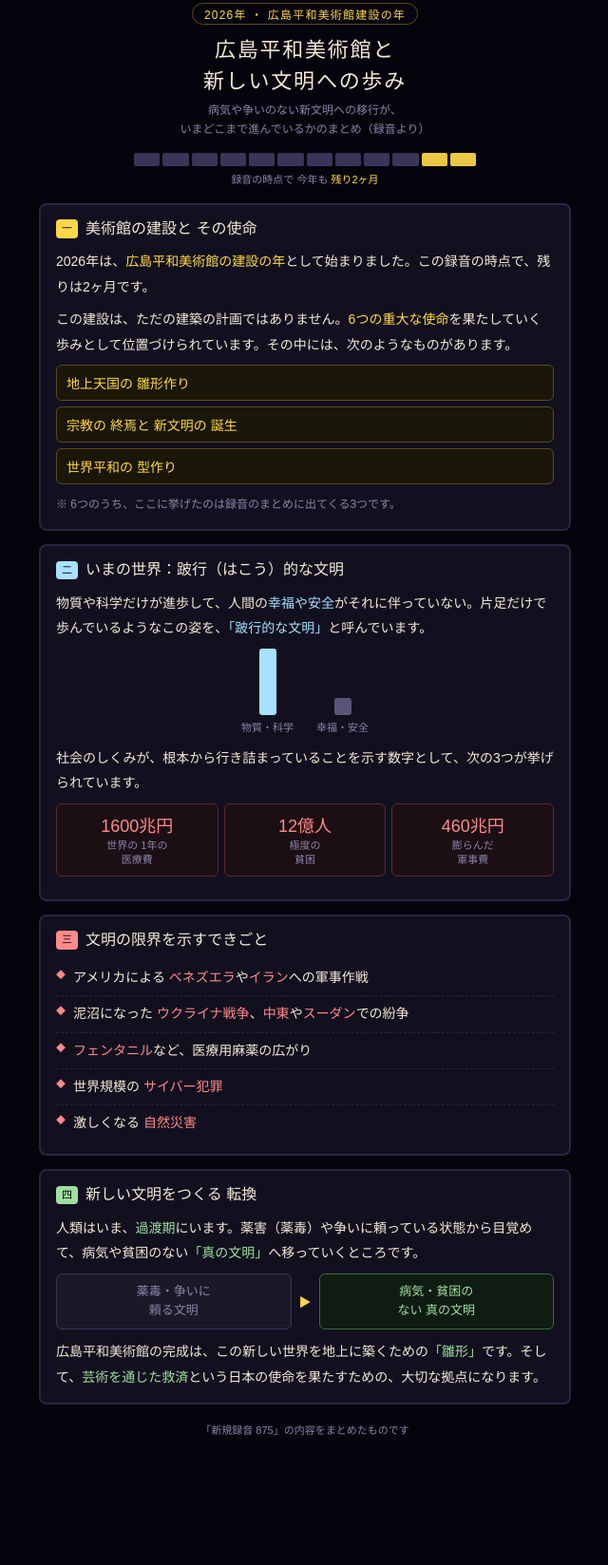
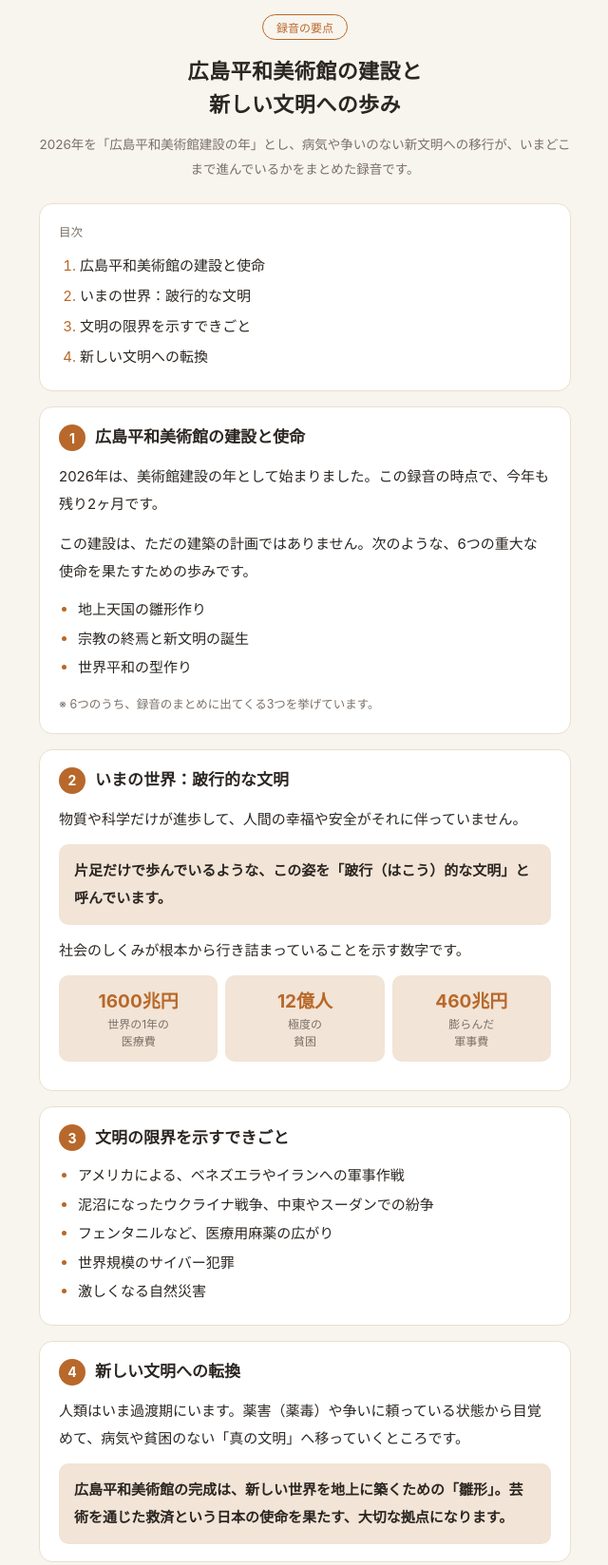
Before and after one commit to aaiuioo-maker/sandai-genso, a plain HTML site: page heiwa/index.html in a window 1280 px wide. Shown: the part 13-1661 px from the top of the page at 95% size, without its empty margins (319-959 px from the left). Before the commit the page ends 1554 px from the top, so only its background shows below. Drawn offline with Linux system fonts and the light colour scheme; a web font is replaced by a local one.

Commit message:
広島平和美術館と新文明：見た目を岡田茂吉研究所の講話の要点ページと同じに（明るいクリーム色の地・白い角丸のカード・目次・茶色の丸い番号・ベージュの強調の箱・ふつうのゴシック体）。アイコンも同じ色合いに作り直す（光の輪の中のオリーブをくわえた鳩と美術館）
Co-Authored-By: Claude Opus 5.5 <noreply@anthropic.com>

```diff
--- a/heiwa/index.html
+++ b/heiwa/index.html
@@ -7,127 +7,108 @@
 <meta name="apple-mobile-web-app-title" content="平和美術館">
 <title>広島平和美術館と新文明</title>
 <meta name="description" content="2026年は「広島平和美術館建設の年」。病気や争いのない新文明への移行が、いまどこまで進んでいるかのまとめ">
-<link rel="apple-touch-icon" href="icon-180.png?v=1">
-<link rel="manifest" href="heiwa.webmanifest?v=1">
-<meta name="apple-mobile-web-app-status-bar-style" content="black-translucent">
-<meta name="theme-color" content="#05040d">
-<link rel="icon" href="icon-180.png?v=1">
-<link rel="preconnect" href="https://fonts.googleapis.com">
-<link rel="preconnect" href="https://fonts.gstatic.com" crossorigin>
-<link href="https://fonts.googleapis.com/css2?family=DotGothic16&display=swap" rel="stylesheet">
+<link rel="apple-touch-icon" href="icon-180.png?v=2">
+<link rel="manifest" href="heiwa.webmanifest?v=2">
+<meta name="apple-mobile-web-app-status-bar-style" content="default">
+<meta name="theme-color" content="#f8f4ee">
+<link rel="icon" href="icon-180.png?v=2">
 <style>
-  :root { --bg:#05040d; --fg:#f3ead6; --accent:#d97757; --card:#12101f; --line:#2a2540; --sub:#8a84a8;
-          --kin:#ffd84a; --hei:#a8e0ff; --chi:#ff8a8a; --mido:#9fe0a0; --shu:#c890f0; }
+  :root { --bg:#f8f4ee; --card:#ffffff; --line:#eadfce; --fg:#2b2622; --sub:#7a7068; --accent:#b8682a; --soft:#f2e4d6; }
   * { box-sizing: border-box; }
   html, body { margin: 0; background: var(--bg); color: var(--fg); }
   /* iPhone で ほかの画面から戻ったときなどに、文字が勝手に大きくならないようにする */
   html { -webkit-text-size-adjust: 100%; text-size-adjust: 100%; }
-  body { font-family: "DotGothic16", sans-serif; display: flex; flex-direction: column; align-items: center;
-         padding: calc(16px + env(safe-area-inset-top)) 16px calc(24px + env(safe-area-inset-bottom)); min-height: 100vh; }
-  .wrap { width: 100%; max-width: 560px; }
-  header { text-align: center; margin-bottom: 14px; }
-  .year { display: inline-block; font-size: 12px; color: var(--kin); border: 1px solid #5a4a20; border-radius: 99px; padding: 2px 12px; letter-spacing: .1em; }
-  h1 { font-size: 22px; font-weight: 400; margin: 10px 0 4px; letter-spacing: .08em; line-height: 1.5; }
-  .sub { font-size: 12px; color: var(--sub); margin: 0; line-height: 1.7; }
-  /* 残りの月（12か月のうち 10 が終わり、残り 2） */
-  .months { display: grid; grid-template-columns: repeat(12, 1fr); gap: 3px; margin: 14px auto 4px; max-width: 360px; }
-  .months i { display: block; height: 14px; border-radius: 2px; background: #3a3458; }
-  .months i.left { background: var(--kin); animation: blink 1.6s ease-in-out infinite; }
-  @keyframes blink { 50% { opacity: .45; } }
-  .mlabel { font-size: 11px; color: var(--sub); text-align: center; }
-  .mlabel b { color: var(--kin); font-weight: 400; }
-  section { background: var(--card); border: 2px solid var(--line); border-radius: 8px; padding: 14px 16px; margin-top: 14px; }
-  h2 { font-size: 16px; font-weight: 400; margin: 0 0 10px; display: flex; align-items: center; gap: 8px; line-height: 1.4; }
-  h2 .n { flex-shrink: 0; font-size: 11px; color: var(--bg); background: var(--c, var(--accent)); border-radius: 4px; padding: 2px 6px; }
-  p { font-size: 14px; line-height: 1.9; margin: 0 0 8px; }
+  body { font-family: -apple-system, BlinkMacSystemFont, "Hiragino Sans", "Hiragino Kaku Gothic ProN", "Noto Sans JP", "Yu Gothic", "Meiryo", sans-serif;
+         padding: calc(28px + env(safe-area-inset-top)) 18px calc(32px + env(safe-area-inset-bottom)); }
+  .wrap { max-width: 560px; margin: 0 auto; }
+  header { text-align: center; margin-bottom: 22px; }
+  .pill { display: inline-block; font-size: 12px; color: var(--accent); border: 1.5px solid var(--accent); border-radius: 99px; padding: 4px 14px; }
+  h1 { font-size: 22px; font-weight: 700; margin: 16px 0 12px; line-height: 1.6; letter-spacing: .02em; }
+  .lead { font-size: 13.5px; color: var(--sub); margin: 0; line-height: 1.9; }
+  .card { background: var(--card); border: 1px solid var(--line); border-radius: 14px; padding: 18px 20px; margin-top: 16px; }
+  .toc-t { font-size: 12.5px; color: var(--sub); margin: 0 0 8px; }
+  .toc ol { margin: 0; padding-left: 22px; }
+  .toc li { font-size: 15px; line-height: 2; }
+  .toc a { color: inherit; text-decoration: none; }
+  h2 { font-size: 17px; font-weight: 700; margin: 0 0 12px; display: flex; align-items: center; gap: 10px; line-height: 1.5; }
+  h2 .n { flex-shrink: 0; width: 28px; height: 28px; border-radius: 50%; background: var(--accent); color: #fff; font-size: 14px;
+          display: inline-flex; align-items: center; justify-content: center; }
+  p { font-size: 15px; line-height: 1.95; margin: 0 0 12px; }
   p:last-child { margin-bottom: 0; }
-  ul { margin: 0; padding: 0; list-style: none; }
-  li { font-size: 14px; line-height: 1.8; padding: 6px 0 6px 18px; position: relative; border-top: 1px dashed var(--line); }
-  li:first-child { border-top: none; }
-  li::before { content: "◆"; position: absolute; left: 0; top: 7px; font-size: 10px; color: var(--c, var(--accent)); }
-  em { font-style: normal; color: var(--c, var(--kin)); }
-  /* 6つの使命 */
-  .mission { display: grid; grid-template-columns: 1fr; gap: 6px; margin: 4px 0 10px; }
-  .mission div { border: 1px solid #5a4a20; background: #1a1608; border-radius: 6px; padding: 8px 10px; font-size: 14px; color: var(--kin); }
-  .mission div small { display: block; color: var(--sub); font-size: 11px; }
-  /* 数字のカード */
-  .nums { display: grid; grid-template-columns: repeat(3, 1fr); gap: 6px; margin: 4px 0 10px; }
-  .nums div { background: #1c0f14; border: 1px solid #5a2a30; border-radius: 6px; padding: 8px 4px; text-align: center; }
-  .nums b { display: block; font-weight: 400; font-size: 18px; color: var(--chi); white-space: nowrap; }
-  .nums span { font-size: 11px; color: var(--sub); line-height: 1.4; display: block; margin-top: 2px; }
-  @media (max-width: 360px) { .nums b { font-size: 15px; } }
-  /* 跛行の図：片足だけ長い */
-  .legs { display: flex; justify-content: center; gap: 24px; margin: 6px 0 12px; align-items: flex-end; }
-  .legs div { text-align: center; font-size: 11px; color: var(--sub); }
-  .legs i { display: block; width: 18px; margin: 0 auto 4px; border-radius: 3px; }
-  .legs .l1 i { height: 70px; background: var(--hei); }
-  .legs .l2 i { height: 18px; background: #5a5478; }
-  .shift { display: flex; align-items: center; gap: 8px; margin: 4px 0 10px; font-size: 13px; }
-  .shift div { flex: 1; text-align: center; border-radius: 6px; padding: 8px 4px; line-height: 1.6; }
-  .shift .from { background: #1c1828; border: 1px solid #3a3458; color: var(--sub); }
-  .shift .to { background: #0f1c12; border: 1px solid #3a6a40; color: var(--mido); }
-  .shift span { color: var(--kin); flex-shrink: 0; }
-  footer { margin-top: 18px; font-size: 11px; color: var(--sub); text-align: center; line-height: 1.8; }
+  .point { background: var(--soft); border-radius: 10px; padding: 14px 16px; font-weight: 700; font-size: 15px; line-height: 1.9; margin: 12px 0; }
+  .point:last-child { margin-bottom: 0; }
+  ul { margin: 0 0 12px; padding-left: 20px; }
+  ul:last-child { margin-bottom: 0; }
+  li { font-size: 15px; line-height: 1.9; margin: 2px 0; }
+  li::marker { color: var(--accent); }
+  .note { font-size: 12.5px; color: var(--sub); }
+  /* 数字 */
+  .nums { display: grid; grid-template-columns: repeat(3, 1fr); gap: 8px; margin: 12px 0; }
+  .nums div { background: var(--soft); border-radius: 10px; padding: 12px 4px; text-align: center; }
+  .nums b { display: block; font-size: 19px; color: var(--accent); white-space: nowrap; }
+  .nums span { display: block; font-size: 12px; color: var(--sub); margin-top: 4px; line-height: 1.5; }
+  @media (max-width: 360px) { .nums b { font-size: 16px; } }
+  footer { margin-top: 22px; font-size: 12px; color: var(--sub); text-align: center; line-height: 1.8; }
 </style>
 </head>
 <body>
 <div class="wrap">
 
 <header>
-  <span class="year">2026年 ・ 広島平和美術館建設の年</span>
-  <h1>広島平和美術館と<br>新しい文明への歩み</h1>
-  <p class="sub">病気や争いのない新文明への移行が、<br>いまどこまで進んでいるかのまとめ（録音より）</p>
-  <div class="months" aria-hidden="true"><i></i><i></i><i></i><i></i><i></i><i></i><i></i><i></i><i></i><i></i><i class="left"></i><i class="left"></i></div>
-  <p class="mlabel">録音の時点で 今年も <b>残り2ヶ月</b></p>
+  <span class="pill">録音の要点</span>
+  <h1>広島平和美術館の建設と<br>新しい文明への歩み</h1>
+  <p class="lead">2026年を「広島平和美術館建設の年」とし、病気や争いのない新文明への移行が、いまどこまで進んでいるかをまとめた録音です。</p>
 </header>
 
-<section style="--c: var(--kin)">
-  <h2><span class="n">一</span>美術館の建設と その使命</h2>
-  <p>2026年は、<em>広島平和美術館の建設の年</em>として始まりました。この録音の時点で、残りは2ヶ月です。</p>
-  <p>この建設は、ただの建築の計画ではありません。<em>6つの重大な使命</em>を果たしていく歩みとして位置づけられています。その中には、次のようなものがあります。</p>
-  <div class="mission">
-    <div>地上天国の 雛形作り</div>
-    <div>宗教の 終焉と 新文明の 誕生</div>
-    <div>世界平和の 型作り</div>
-  </div>
-  <p style="font-size:12px;color:var(--sub)">※ 6つのうち、ここに挙げたのは録音のまとめに出てくる3つです。</p>
+<nav class="card toc">
+  <p class="toc-t">目次</p>
+  <ol>
+    <li><a href="#s1">広島平和美術館の建設と使命</a></li>
+    <li><a href="#s2">いまの世界：跛行的な文明</a></li>
+    <li><a href="#s3">文明の限界を示すできごと</a></li>
+    <li><a href="#s4">新しい文明への転換</a></li>
+  </ol>
+</nav>
+
+<section class="card" id="s1">
+  <h2><span class="n">1</span>広島平和美術館の建設と使命</h2>
+  <p>2026年は、美術館建設の年として始まりました。この録音の時点で、今年も残り2ヶ月です。</p>
+  <p>この建設は、ただの建築の計画ではありません。次のような、6つの重大な使命を果たすための歩みです。</p>
+  <ul>
+    <li>地上天国の雛形作り</li>
+    <li>宗教の終焉と新文明の誕生</li>
+    <li>世界平和の型作り</li>
+  </ul>
+  <p class="note">※ 6つのうち、録音のまとめに出てくる3つを挙げています。</p>
 </section>
 
-<section style="--c: var(--hei)">
-  <h2><span class="n">二</span>いまの世界：跛行（はこう）的な文明</h2>
-  <p>物質や科学だけが進歩して、人間の<em>幸福や安全</em>がそれに伴っていない。片足だけで歩んでいるようなこの姿を、<em>「跛行的な文明」</em>と呼んでいます。</p>
-  <div class="legs" aria-hidden="true">
-    <div class="l1"><i></i>物質・科学</div>
-    <div class="l2"><i></i>幸福・安全</div>
-  </div>
-  <p>社会のしくみが、根本から行き詰まっていることを示す数字として、次の3つが挙げられています。</p>
+<section class="card" id="s2">
+  <h2><span class="n">2</span>いまの世界：跛行的な文明</h2>
+  <p>物質や科学だけが進歩して、人間の幸福や安全がそれに伴っていません。</p>
+  <div class="point">片足だけで歩んでいるような、この姿を「跛行（はこう）的な文明」と呼んでいます。</div>
+  <p>社会のしくみが根本から行き詰まっていることを示す数字です。</p>
   <div class="nums">
-    <div><b>1600兆円</b><span>世界の 1年の<br>医療費</span></div>
+    <div><b>1600兆円</b><span>世界の1年の<br>医療費</span></div>
     <div><b>12億人</b><span>極度の<br>貧困</span></div>
     <div><b>460兆円</b><span>膨らんだ<br>軍事費</span></div>
   </div>
 </section>
 
-<section style="--c: var(--chi)">
-  <h2><span class="n">三</span>文明の限界を示すできごと</h2>
+<section class="card" id="s3">
+  <h2><span class="n">3</span>文明の限界を示すできごと</h2>
   <ul>
-    <li>アメリカによる <em>ベネズエラ</em>や<em>イラン</em>への軍事作戦</li>
-    <li>泥沼になった <em>ウクライナ戦争</em>、<em>中東</em>や<em>スーダン</em>での紛争</li>
-    <li><em>フェンタニル</em>など、医療用麻薬の広がり</li>
-    <li>世界規模の <em>サイバー犯罪</em></li>
-    <li>激しくなる <em>自然災害</em></li>
+    <li>アメリカによる、ベネズエラやイランへの軍事作戦</li>
+    <li>泥沼になったウクライナ戦争、中東やスーダンでの紛争</li>
+    <li>フェンタニルなど、医療用麻薬の広がり</li>
+    <li>世界規模のサイバー犯罪</li>
+    <li>激しくなる自然災害</li>
   </ul>
 </section>
 
-<section style="--c: var(--mido)">
-  <h2><span class="n">四</span>新しい文明をつくる 転換</h2>
-  <p>人類はいま、<em>過渡期</em>にいます。薬害（薬毒）や争いに頼っている状態から目覚めて、病気や貧困のない<em>「真の文明」</em>へ移っていくところです。</p>
-  <div class="shift">
-    <div class="from">薬毒・争いに<br>頼る文明</div>
-    <span>▶</span>
-    <div class="to">病気・貧困の<br>ない 真の文明</div>
-  </div>
-  <p>広島平和美術館の完成は、この新しい世界を地上に築くための<em>「雛形」</em>です。そして、<em>芸術を通じた救済</em>という日本の使命を果たすための、大切な拠点になります。</p>
+<section class="card" id="s4">
+  <h2><span class="n">4</span>新しい文明への転換</h2>
+  <p>人類はいま過渡期にいます。薬害（薬毒）や争いに頼っている状態から目覚めて、病気や貧困のない「真の文明」へ移っていくところです。</p>
+  <div class="point">広島平和美術館の完成は、新しい世界を地上に築くための「雛形」。芸術を通じた救済という日本の使命を果たす、大切な拠点になります。</div>
 </section>
 
 <footer>「新規録音 875」の内容をまとめたものです</footer>
@@ -136,7 +117,7 @@
 <!-- 更新した日時（GitHub に反映した日時が自動で出る）。画面のいちばん下に小さく出す -->
 <script>(function(){var d=new Date(document.lastModified);if(isNaN(d)||Math.abs(Date.now()-d)<5000)return;function p(n){return('0'+n).slice(-2);}
 var e=document.createElement('div');e.id='appVer';e.textContent='更新 '+d.getFullYear()+'/'+p(d.getMonth()+1)+'/'+p(d.getDate())+' '+p(d.getHours())+':'+p(d.getMinutes());
-e.style.cssText='display:block;width:100%;text-align:center;font:11px/1.4 sans-serif;color:inherit;opacity:.6;margin-top:10px;pointer-events:none;';
+e.style.cssText='display:block;width:100%;text-align:center;font:11px/1.4 sans-serif;color:#7a7068;margin-top:10px;pointer-events:none;';
 document.body.appendChild(e);})();</script>
 </body>
 </html>
```
Also changed, not shown: heiwa/heiwa.webmanifest, heiwa/icon-180.png, heiwa/icon-512.png.
